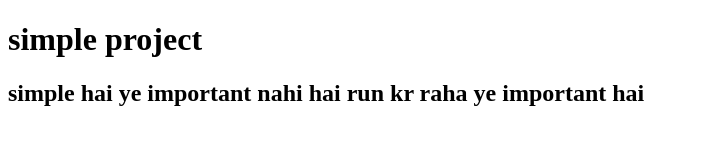
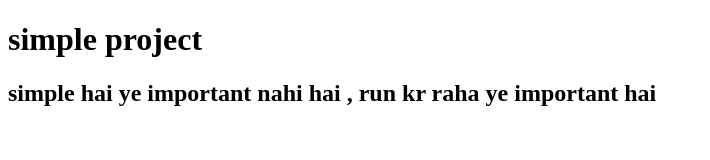
Before and after one commit to unite3/htmlw3, a plain HTML site: page index.html in a window 1280 px wide. Shown: the whole page, without its empty margins (0-710 px from the left). Drawn offline with Linux system fonts and the light colour scheme.

Commit message:
Update index.html
fixed typo

```diff
--- a/index.html
+++ b/index.html
@@ -5,6 +5,6 @@
 </head>
 <body>
    <h1>simple project </h1>
-	<h2> simple hai ye important nahi hai run kr raha ye important hai </h2>
+	<h2> simple hai ye important nahi hai , run kr raha ye important hai </h2>
 </body>
 </html>
```
